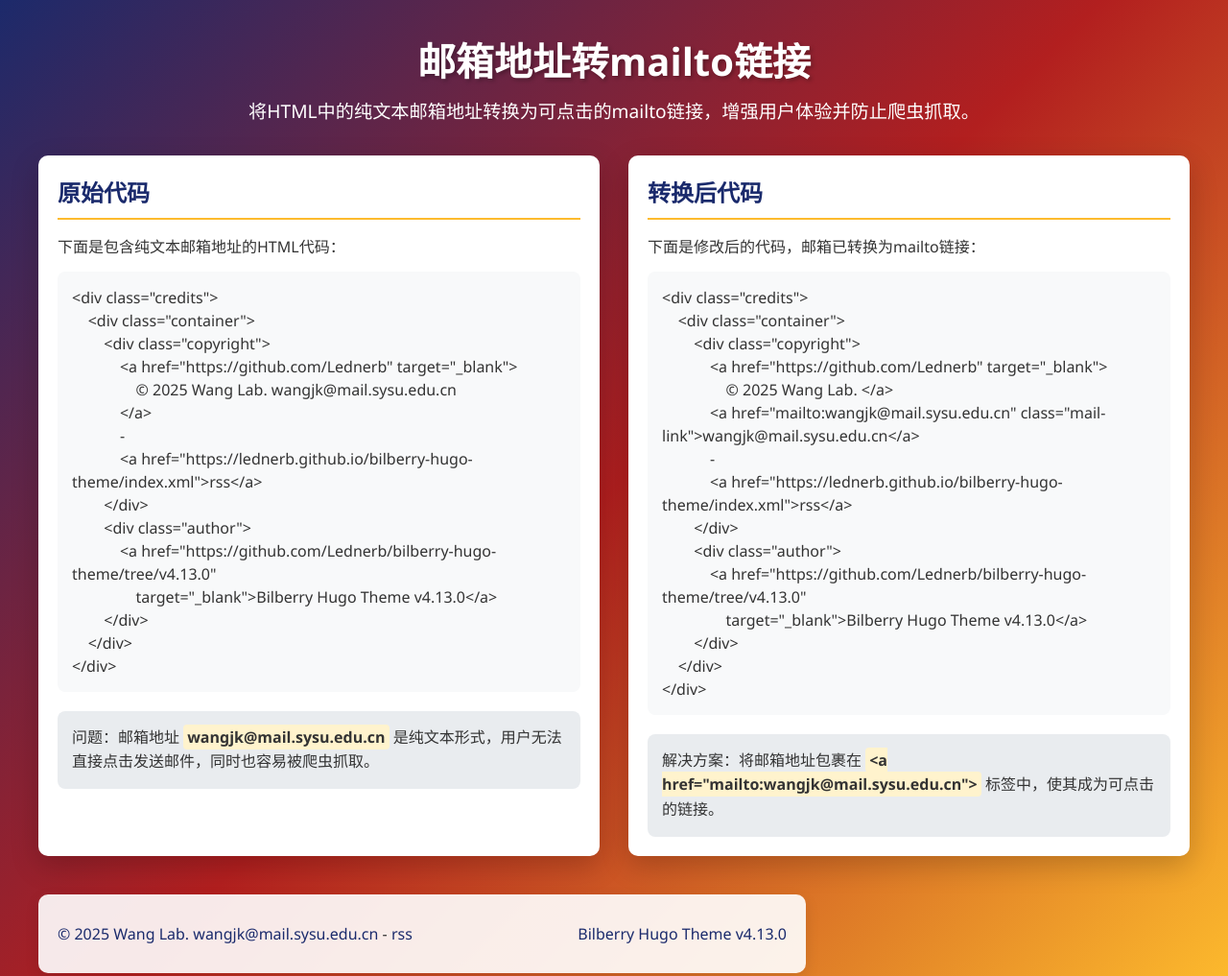
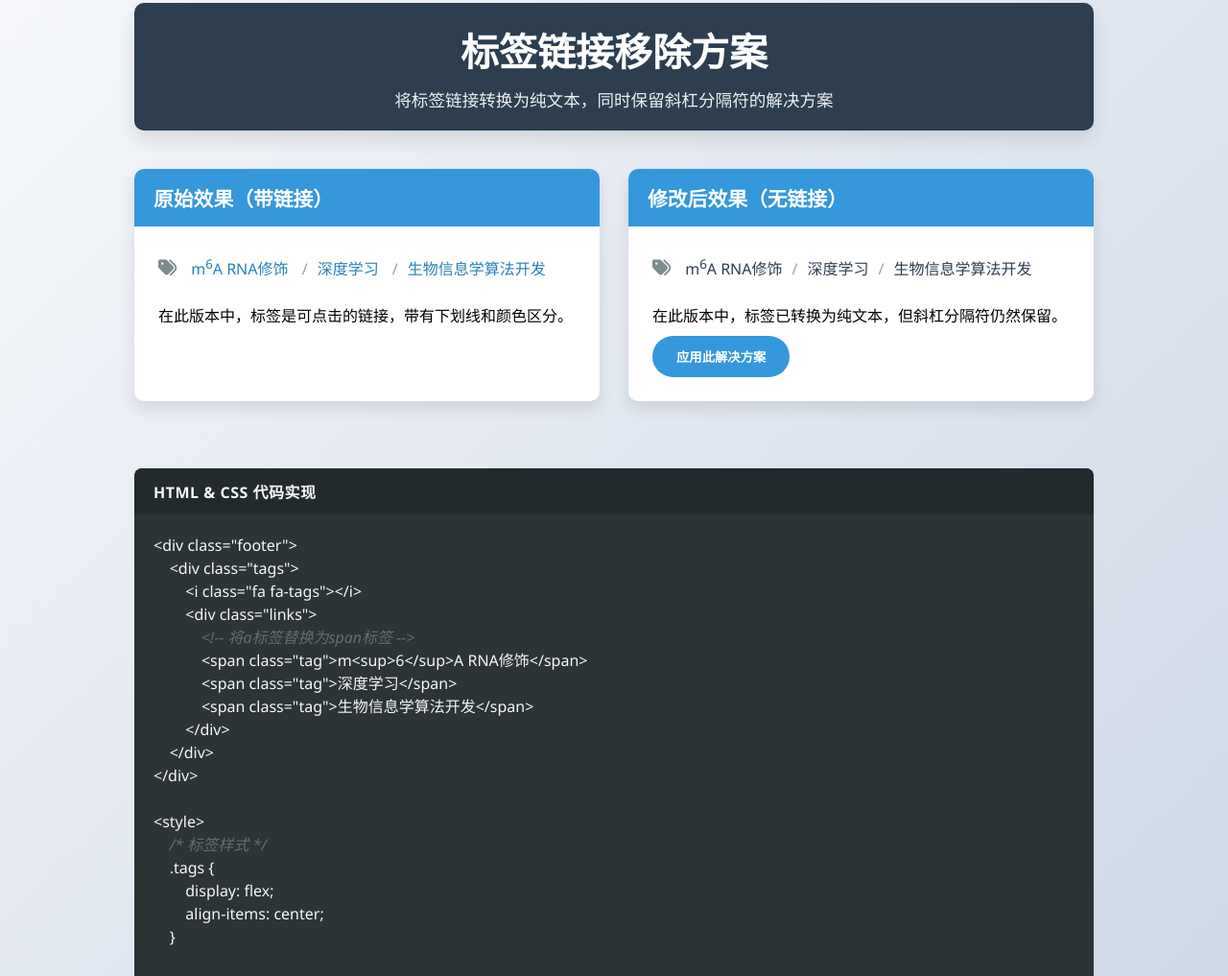
Before and after one commit to WangLabSYSU/huangx579.github.io, a plain HTML site: page index.html in a window 1280 px wide. Shown: the part 17-1034 px from the top of the page at 96% size. Drawn offline with Linux system fonts and the light colour scheme.

Commit message:
Add files via upload

```diff
--- a/index.html
+++ b/index.html
@@ -3,7 +3,8 @@
 <head>
     <meta charset="UTF-8">
     <meta name="viewport" content="width=device-width, initial-scale=1.0">
-    <title>邮箱链接转换器</title>
+    <title>标签链接移除方案</title>
+    <link rel="stylesheet" href="https://cdnjs.cloudflare.com/ajax/libs/font-awesome/6.4.0/css/all.min.css">
     <style>
         * {
             margin: 0;
@@ -13,136 +14,200 @@
         }
 
         body {
-            background: linear-gradient(135deg, #1a2a6c, #b21f1f, #fdbb2d);
-            color: #333;
+            background: linear-gradient(135deg, #f5f7fa 0%, #c3cfe2 100%);
             min-height: 100vh;
-            padding: 20px;
             display: flex;
             flex-direction: column;
+            justify-content: center;
             align-items: center;
+            padding: 20px;
         }
 
         .container {
             width: 100%;
-            max-width: 1200px;
-            margin: 0 auto;
+            max-width: 1000px;
+            display: flex;
+            flex-direction: column;
+            gap: 40px;
         }
 
         header {
             text-align: center;
-            margin: 30px 0;
+            padding: 20px;
+            background: #2c3e50;
             color: white;
+            border-radius: 10px;
+            box-shadow: 0 10px 20px rgba(0, 0, 0, 0.1);
         }
 
         h1 {
             font-size: 2.5rem;
             margin-bottom: 10px;
-            text-shadow: 2px 2px 4px rgba(0, 0, 0, 0.3);
         }
 
         .description {
-            font-size: 1.2rem;
+            font-size: 1.1rem;
+            color: #ecf0f1;
             max-width: 800px;
-            margin: 0 auto 30px;
-            line-height: 1.6;
+            margin: 0 auto;
         }
 
-        .content {
+        .comparison {
             display: flex;
             flex-wrap: wrap;
             gap: 30px;
-            justify-content: center;
         }
 
-        .original, .converted {
+        .card {
             flex: 1;
             min-width: 300px;
             background: white;
             border-radius: 10px;
-            padding: 20px;
-            box-shadow: 0 10px 30px rgba(0, 0, 0, 0.2);
+            overflow: hidden;
+            box-shadow: 0 8px 16px rgba(0, 0, 0, 0.1);
         }
 
-        h2 {
-            color: #1a2a6c;
-            margin-bottom: 15px;
-            padding-bottom: 10px;
-            border-bottom: 2px solid #fdbb2d;
+        .card-header {
+            background: #3498db;
+            color: white;
+            padding: 15px 20px;
+            font-size: 1.3rem;
+            font-weight: 600;
+        }
+
+        .card-content {
+            padding: 25px;
+        }
+
+        .tags {
+            display: flex;
+            align-items: center;
+            margin-bottom: 20px;
+        }
+
+        .tags i {
+            margin-right: 15px;
+            font-size: 1.2rem;
+            color: #7f8c8d;
+        }
+
+        .links {
+            display: flex;
+            flex-wrap: wrap;
+            align-items: center;
+        }
+
+        /* 原始链接样式 */
+        .original a {
+            display: inline-block;
+            margin-right: 10px;
+            color: #2980b9;
+            text-decoration: none;
+            font-weight: 500;
+            transition: color 0.3s;
+            padding: 5px 0;
+        }
+
+        .original a:hover {
+            color: #e74c3c;
+            text-decoration: underline;
+        }
+
+        .original .links a:not(:last-child):after {
+            content: "/";
+            margin-left: 10px;
+            color: #95a5a6;
+            font-weight: normal;
+        }
+
+        /* 修改后样式 */
+        .modified .tag {
+            display: inline-block;
+            margin-right: 10px;
+            color: #2c3e50;
+            font-weight: 500;
+            padding: 5px 0;
+        }
+
+        .modified .tag:not(:last-child):after {
+            content: "/";
+            margin-left: 10px;
+            color: #95a5a6;
+            font-weight: normal;
         }
 
         .code-container {
-            background: #f8f9fa;
+            background: #2d3436;
+            color: #f5f6fa;
             border-radius: 8px;
-            padding: 15px;
-            overflow-x: auto;
-            margin: 15px 0;
+            overflow: hidden;
+            margin-top: 30px;
         }
 
-        pre {
-            white-space: pre-wrap;
-            line-height: 1.5;
-        }
-
-        .explanation {
-            background: #e9ecef;
-            padding: 15px;
-            border-radius: 8px;
-            margin-top: 20px;
-            line-height: 1.6;
-        }
-
-        .credits {
-            margin-top: 40px;
-            background: rgba(255, 255, 255, 0.9);
-            border-radius: 10px;
-            padding: 20px;
-            width: 100%;
-            max-width: 800px;
-            box-shadow: 0 5px 15px rgba(0, 0, 0, 0.1);
-        }
-
-        .credits .container {
+        .code-header {
+            background: #232a2d;
+            padding: 12px 20px;
+            font-weight: 600;
+            letter-spacing: 0.5px;
             display: flex;
-            flex-wrap: wrap;
             justify-content: space-between;
             align-items: center;
         }
 
-        .copyright, .author {
-            margin: 10px 0;
+        .code-content {
+            padding: 20px;
+            overflow-x: auto;
         }
 
-        a {
-            color: #1a2a6c;
-            text-decoration: none;
-            transition: color 0.3s;
+        pre {
+            margin: 0;
+            line-height: 1.5;
         }
 
-        a:hover {
-            color: #b21f1f;
-            text-decoration: underline;
+        .comment {
+            color: #636e72;
+            font-style: italic;
         }
 
-        .mail-link {
-            color: #1a2a6c;
-            font-weight: 500;
+        .tag {
+            color: #e17055;
         }
 
-        .highlight {
-            background: #fff3cd;
-            padding: 2px 4px;
-            border-radius: 4px;
-            font-weight: bold;
+        .attribute {
+            color: #81ecec;
+        }
+
+        .value {
+            color: #fab1a0;
+        }
+
+        .btn {
+            display: inline-block;
+            background: #3498db;
+            color: white;
+            padding: 12px 25px;
+            border-radius: 30px;
+            text-decoration: none;
+            font-weight: 600;
+            transition: all 0.3s;
+            border: none;
+            cursor: pointer;
+            margin-top: 10px;
+        }
+
+        .btn:hover {
+            background: #2980b9;
+            transform: translateY(-2px);
+            box-shadow: 0 5px 15px rgba(0, 0, 0, 0.2);
         }
 
         @media (max-width: 768px) {
-            .content {
+            .comparison {
                 flex-direction: column;
             }
 
-            .credits .container {
-                flex-direction: column;
-                text-align: center;
+            h1 {
+                font-size: 2rem;
             }
         }
     </style>
@@ -150,78 +215,108 @@
 <body>
     <div class="container">
         <header>
-            <h1>邮箱地址转mailto链接</h1>
-            <p class="description">将HTML中的纯文本邮箱地址转换为可点击的mailto链接，增强用户体验并防止爬虫抓取。</p>
+            <h1>标签链接移除方案</h1>
+            <p class="description">将标签链接转换为纯文本，同时保留斜杠分隔符的解决方案</p>
         </header>
 
-        <div class="content">
-            <div class="original">
-                <h2>原始代码</h2>
-                <p>下面是包含纯文本邮箱地址的HTML代码：</p>
-                <div class="code-container">
-                    <pre>&lt;div class="credits"&gt;
-    &lt;div class="container"&gt;
-        &lt;div class="copyright"&gt;
-            &lt;a href="https://github.com/Lednerb" target="_blank"&gt;
-                &copy; 2025 Wang Lab. wangjk@mail.sysu.edu.cn
-            &lt;/a&gt;
-            -
-            &lt;a href="https://lednerb.github.io/bilberry-hugo-theme/index.xml"&gt;rss&lt;/a&gt;
-        &lt;/div&gt;
-        &lt;div class="author"&gt;
-            &lt;a href="https://github.com/Lednerb/bilberry-hugo-theme/tree/v4.13.0"
-                target="_blank"&gt;Bilberry Hugo Theme v4.13.0&lt;/a&gt;
-        &lt;/div&gt;
-    &lt;/div&gt;
-&lt;/div&gt;</pre>
-                </div>
-                <div class="explanation">
-                    <p>问题：邮箱地址 <span class="highlight">wangjk@mail.sysu.edu.cn</span> 是纯文本形式，用户无法直接点击发送邮件，同时也容易被爬虫抓取。</p>
+        <div class="comparison">
+            <div class="card">
+                <div class="card-header">原始效果（带链接）</div>
+                <div class="card-content">
+                    <div class="tags original">
+                        <i class="fa fa-tags"></i>
+                        <div class="links">
+                            <a href="https://lednerb.github.io/bilberry-hugo-theme/tags/support/">
+                                m<sup>6</sup>A RNA修饰
+                            </a>
+                            <a href="https://lednerb.github.io/bilberry-hugo-theme/tags/discussions/">
+                                深度学习
+                            </a>
+                            <a href="https://lednerb.github.io/bilberry-hugo-theme/tags/qa/">
+                                生物信息学算法开发
+                            </a>
+                        </div>
+                    </div>
+                    <p>在此版本中，标签是可点击的链接，带有下划线和颜色区分。</p>
                 </div>
             </div>
 
-            <div class="converted">
-                <h2>转换后代码</h2>
-                <p>下面是修改后的代码，邮箱已转换为mailto链接：</p>
-                <div class="code-container">
-                    <pre>&lt;div class="credits"&gt;
-    &lt;div class="container"&gt;
-        &lt;div class="copyright"&gt;
-            &lt;a href="https://github.com/Lednerb" target="_blank"&gt;
-                &copy; 2025 Wang Lab. &lt;/a&gt;
-            &lt;a href="mailto:wangjk@mail.sysu.edu.cn" class="mail-link"&gt;wangjk@mail.sysu.edu.cn&lt;/a&gt;
-            -
-            &lt;a href="https://lednerb.github.io/bilberry-hugo-theme/index.xml"&gt;rss&lt;/a&gt;
-        &lt;/div&gt;
-        &lt;div class="author"&gt;
-            &lt;a href="https://github.com/Lednerb/bilberry-hugo-theme/tree/v4.13.0"
-                target="_blank"&gt;Bilberry Hugo Theme v4.13.0&lt;/a&gt;
-        &lt;/div&gt;
-    &lt;/div&gt;
-&lt;/div&gt;</pre>
-                </div>
-                <div class="explanation">
-                    <p>解决方案：将邮箱地址包裹在 <span class="highlight">&lt;a href="mailto:wangjk@mail.sysu.edu.cn"&gt;</span> 标签中，使其成为可点击的链接。</p>
+            <div class="card">
+                <div class="card-header">修改后效果（无链接）</div>
+                <div class="card-content">
+                    <div class="tags modified">
+                        <i class="fa fa-tags"></i>
+                        <div class="links">
+                            <span class="tag">m<sup>6</sup>A RNA修饰</span>
+                            <span class="tag">深度学习</span>
+                            <span class="tag">生物信息学算法开发</span>
+                        </div>
+                    </div>
+                    <p>在此版本中，标签已转换为纯文本，但斜杠分隔符仍然保留。</p>
+                    <button class="btn" id="applySolution">应用此解决方案</button>
                 </div>
             </div>
         </div>
 
-        <div class="credits">
-            <div class="container">
-                <div class="copyright">
-                    <a href="https://github.com/Lednerb" target="_blank">
-                        &copy; 2025 Wang Lab.
-                    </a>
-                    <a href="mailto:wangjk@mail.sysu.edu.cn" class="mail-link">wangjk@mail.sysu.edu.cn</a>
-                    -
-                    <a href="https://lednerb.github.io/bilberry-hugo-theme/index.xml">rss</a>
-                </div>
-                <div class="author">
-                    <a href="https://github.com/Lednerb/bilberry-hugo-theme/tree/v4.13.0"
-                        target="_blank">Bilberry Hugo Theme v4.13.0</a>
-                </div>
+        <div class="code-container">
+            <div class="code-header">
+                <span>HTML & CSS 代码实现</span>
+            </div>
+            <div class="code-content">
+                <pre><code>&lt;div class="footer"&gt;
+    &lt;div class="tags"&gt;
+        &lt;i class="fa fa-tags"&gt;&lt;/i&gt;
+        &lt;div class="links"&gt;
+            <span class="comment">&lt;!-- 将a标签替换为span标签 --&gt;</span>
+            &lt;span class="tag"&gt;m&lt;sup&gt;6&lt;/sup&gt;A RNA修饰&lt;/span&gt;
+            &lt;span class="tag"&gt;深度学习&lt;/span&gt;
+            &lt;span class="tag"&gt;生物信息学算法开发&lt;/span&gt;
+        &lt;/div&gt;
+    &lt;/div&gt;
+&lt;/div&gt;
+
+&lt;style&gt;
+    <span class="comment">/* 标签样式 */</span>
+    .tags {
+        display: flex;
+        align-items: center;
+    }
+
+    .tags i {
+        margin-right: 15px;
+        color: #7f8c8d;
+    }
+
+    .links {
+        display: flex;
+        flex-wrap: wrap;
+        align-items: center;
+    }
+
+    .tag {
+        display: inline-block;
+        margin-right: 10px;
+        color: #2c3e50;
+        font-weight: 500;
+        padding: 5px 0;
+    }
+
+    <span class="comment">/* 使用CSS伪元素添加斜杠分隔符 */</span>
+    .tag:not(:last-child):after {
+        content: "/";
+        margin-left: 10px;
+        color: #95a5a6;
+        font-weight: normal;
+    }
+&lt;/style&gt;</code></pre>
             </div>
         </div>
     </div>
+
+    <script>
+        document.getElementById('applySolution').addEventListener('click', function() {
+            alert('解决方案已应用！只需按照上述代码示例将a标签替换为span标签，并添加提供的CSS样式。');
+        });
+    </script>
 </body>
 </html>
```
